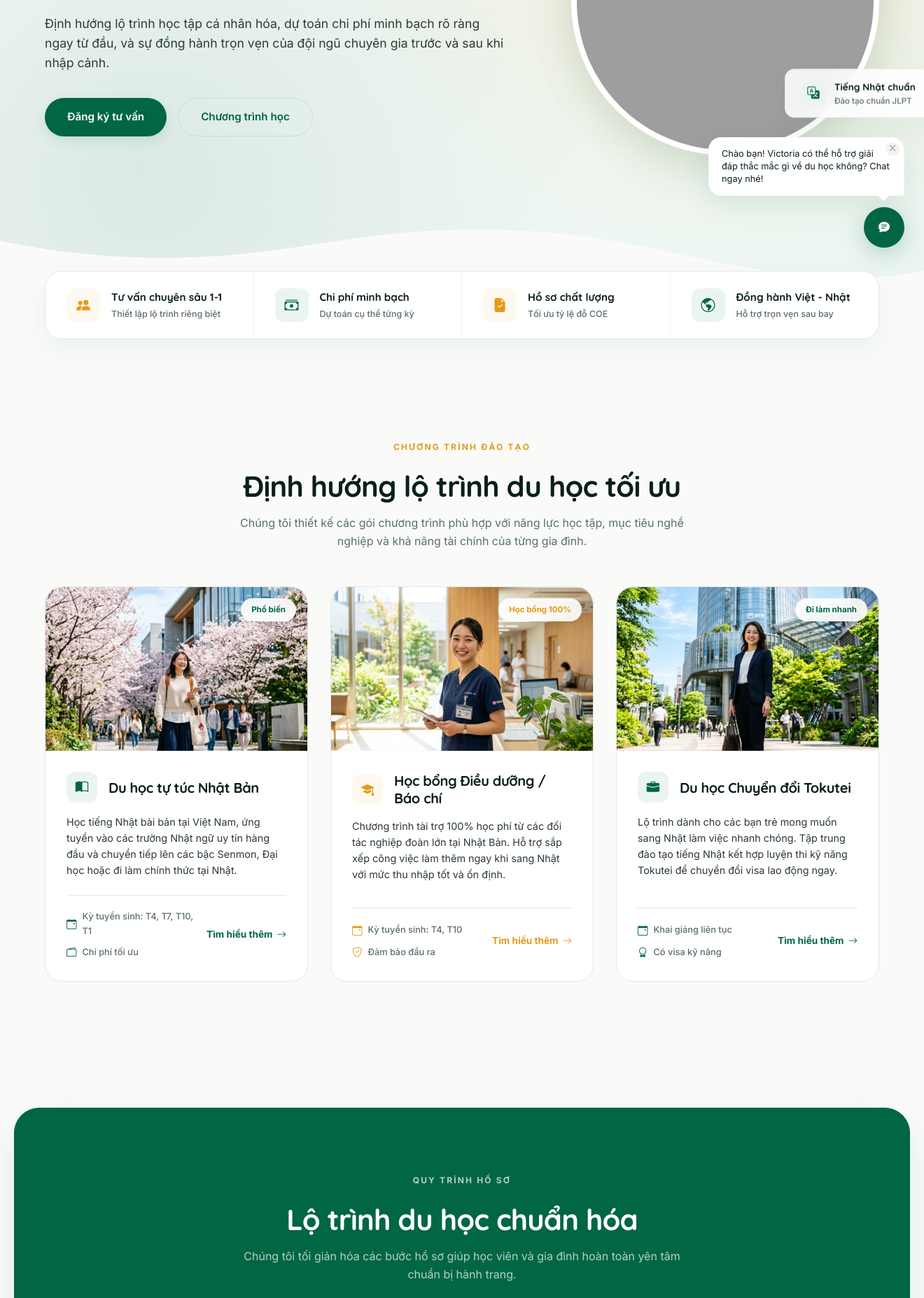
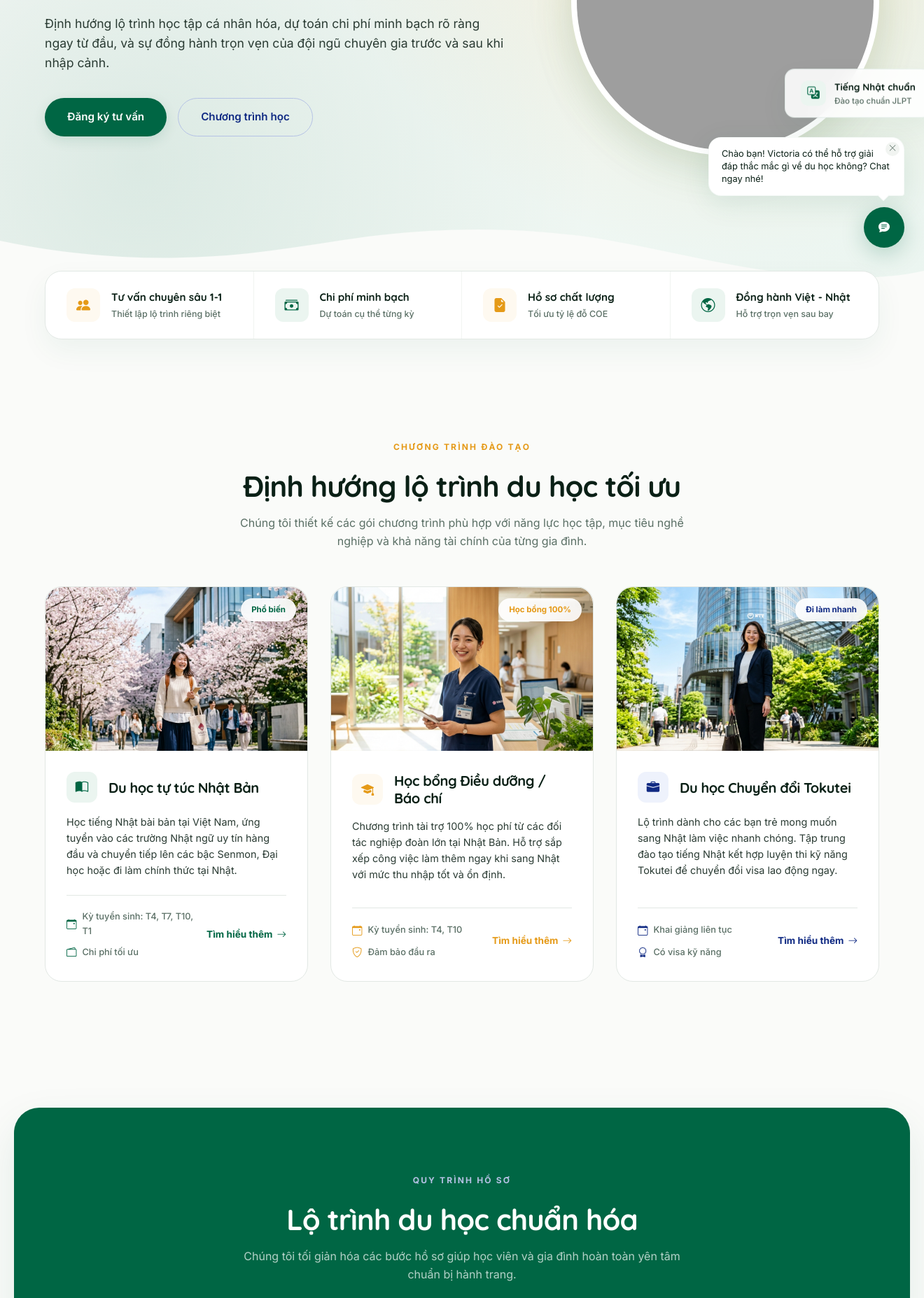
Before and after one commit to mrtstark99/victoria, a PHP site: page / in a window 1320 px wide. Shown: the part 418-2273 px from the top of the page at 70% size. Run offline with PHP 8.4, Linux system fonts and the light colour scheme; grey boxes are pictures that could not be loaded.

Commit message:
Update secondary color to Logo Royal Blue (#102a83) and apply to outlines & card 3

```diff
--- a/style.css
+++ b/style.css
@@ -16,11 +16,11 @@
   --primary-light: #EBF5F0;     /* Soft mint green tint */
   --primary-tint: #C3E2D5;      /* Soft border mint */
 
-  --secondary: #0B2B1F;         /* Deep Evergreen */
-  --secondary-hover: #071F16;
-  --secondary-glow: rgba(11, 43, 31, 0.12);
-  --secondary-light: #E1ECE7;   /* Soft evergreen tint */
-  --secondary-tint: #B2D1C5;    /* Sage green border/line color */
+  --secondary: #102a83;         /* Royal Blue from Logo */
+  --secondary-hover: #0b1d5c;
+  --secondary-glow: rgba(16, 42, 131, 0.12);
+  --secondary-light: #eef2fc;   /* Soft royal blue tint */
+  --secondary-tint: #b5c2e5;    /* Soft blue border/line color */
 
   --accent: #E59A18;            /* Bright, warm golden amber */
   --accent-hover: #C48110;
@@ -214,14 +214,14 @@ h1, h2, h3, h4, h5, h6 {
 }
 
 .btn-outline {
-  border: 1.5px solid var(--primary-tint);
+  border: 1.5px solid var(--secondary-tint);
   background-color: transparent;
-  color: var(--primary);
+  color: var(--secondary);
 }
 
 .btn-outline:hover {
-  border-color: var(--primary);
-  background-color: var(--primary-light);
+  border-color: var(--secondary);
+  background-color: var(--secondary-light);
   transform: translateY(-2px);
 }
 
@@ -970,6 +970,32 @@ h1, h2, h3, h4, h5, h6 {
   color: var(--accent-hover);
 }
 
+/* Card 3 (Tokutei) - Royal Blue highlights */
+.program-card:nth-child(3) .program-tag {
+  color: var(--secondary);
+}
+
+.program-card:nth-child(3) .program-icon-box {
+  background-color: var(--secondary-light);
+  color: var(--secondary);
+}
+
+.program-card:nth-child(3):hover h3 {
+  color: var(--secondary);
+}
+
+.program-card:nth-child(3) .program-meta i {
+  color: var(--secondary);
+}
+
+.program-card:nth-child(3) .program-link {
+  color: var(--secondary);
+}
+
+.program-card:nth-child(3):hover .program-link {
+  color: var(--secondary-hover);
+}
+
 /* --------------------------------------------------------------------------
    9. PROCESS SECTION (DARK MESH SYSTEM)
    -------------------------------------------------------------------------- */
```
